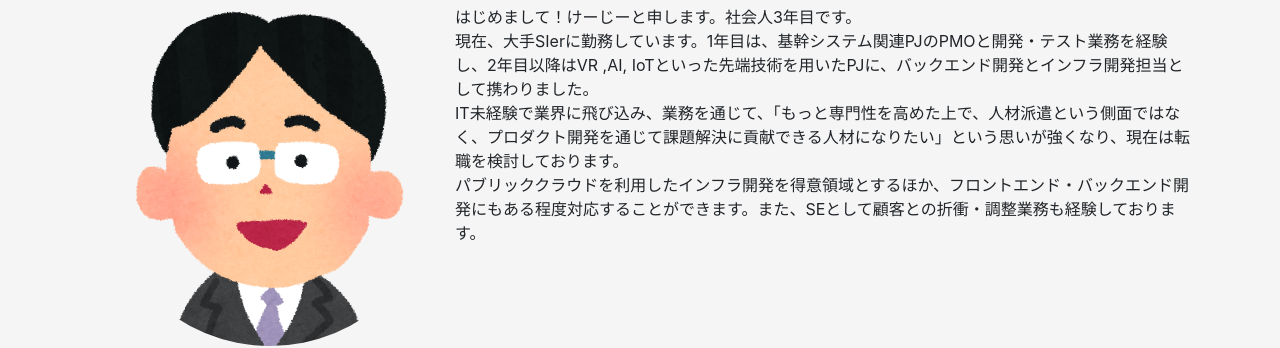
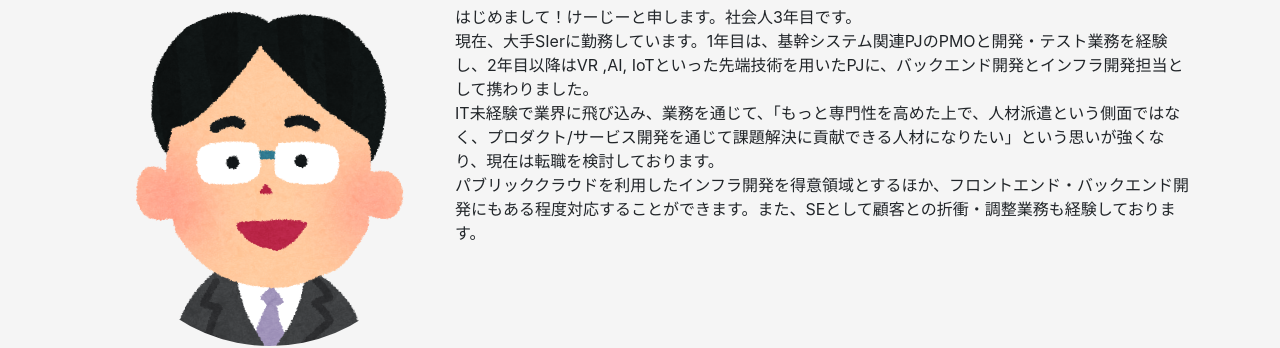
Before and after one commit to mone9610/old.mone9610.github.io, a plain HTML site: page index.html in a window 1280 px wide. Shown: the part 491-839 px from the top of the page. Drawn offline with nearby package versions, Linux system fonts and the light colour scheme.

Commit message:
Update index.html

```diff
--- a/index.html
+++ b/index.html
@@ -35,7 +35,7 @@
             <img src="img/mone.jpg"class="col-lg-4 col-md-12 rounded-circle float-md-left">
             <p>はじめまして！けーじーと申します。社会人3年目です。<br>
             現在、大手SIerに勤務しています。1年目は、基幹システム関連PJのPMOと開発・テスト業務を経験し、2年目以降はVR ,AI, IoTといった先端技術を用いたPJに、バックエンド開発とインフラ開発担当として携わりました。<br>
-            IT未経験で業界に飛び込み、業務を通じて、「もっと専門性を高めた上で、人材派遣という側面ではなく、プロダクト開発を通じて課題解決に貢献できる人材になりたい」という思いが強くなり、現在は転職を検討しております。
+            IT未経験で業界に飛び込み、業務を通じて、「もっと専門性を高めた上で、人材派遣という側面ではなく、プロダクト/サービス開発を通じて課題解決に貢献できる人材になりたい」という思いが強くなり、現在は転職を検討しております。
             <br>パブリッククラウドを利用したインフラ開発を得意領域とするほか、フロントエンド・バックエンド開発にもある程度対応することができます。また、SEとして顧客との折衝・調整業務も経験しております。
             </p>
         </div>
```
